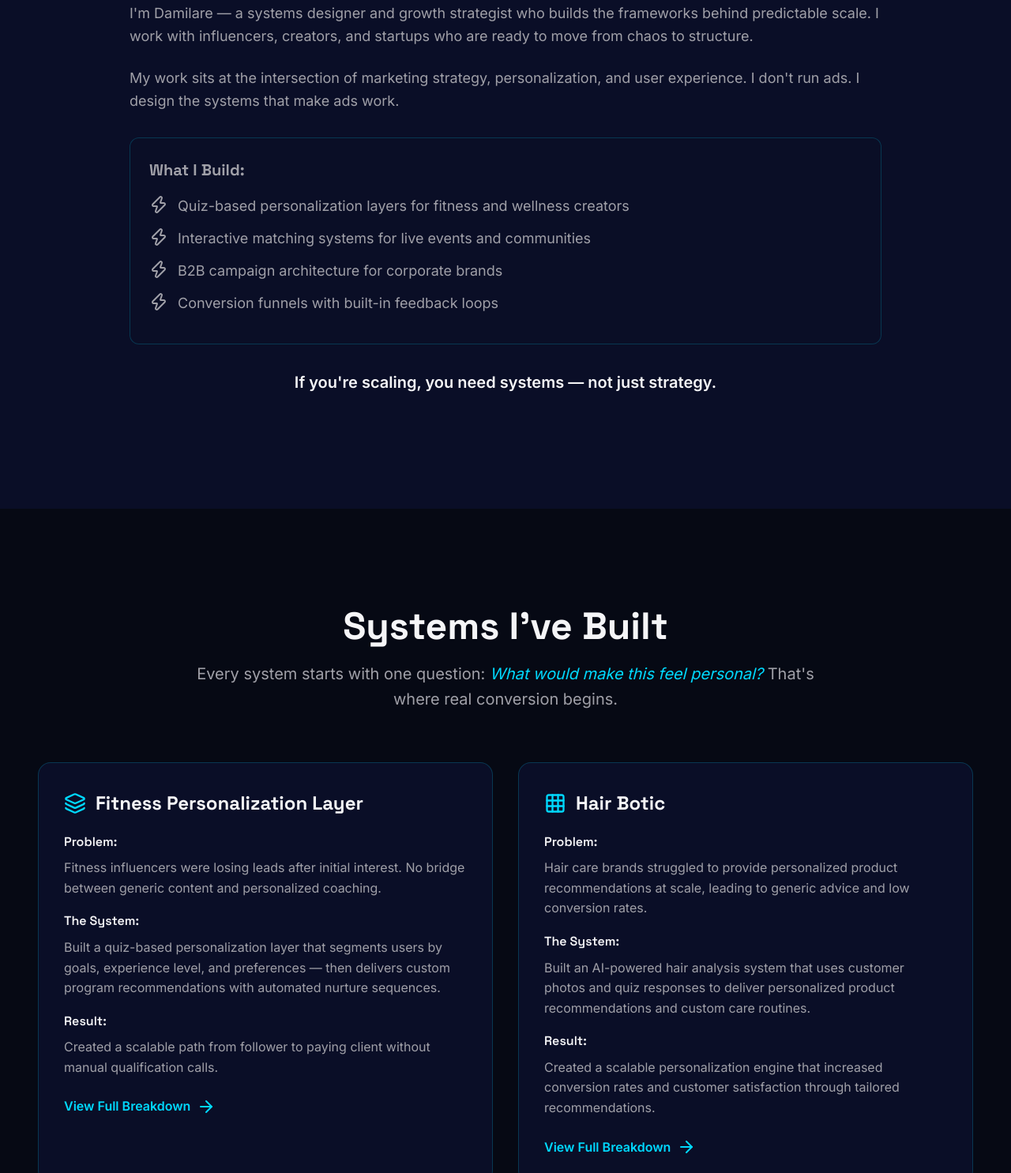
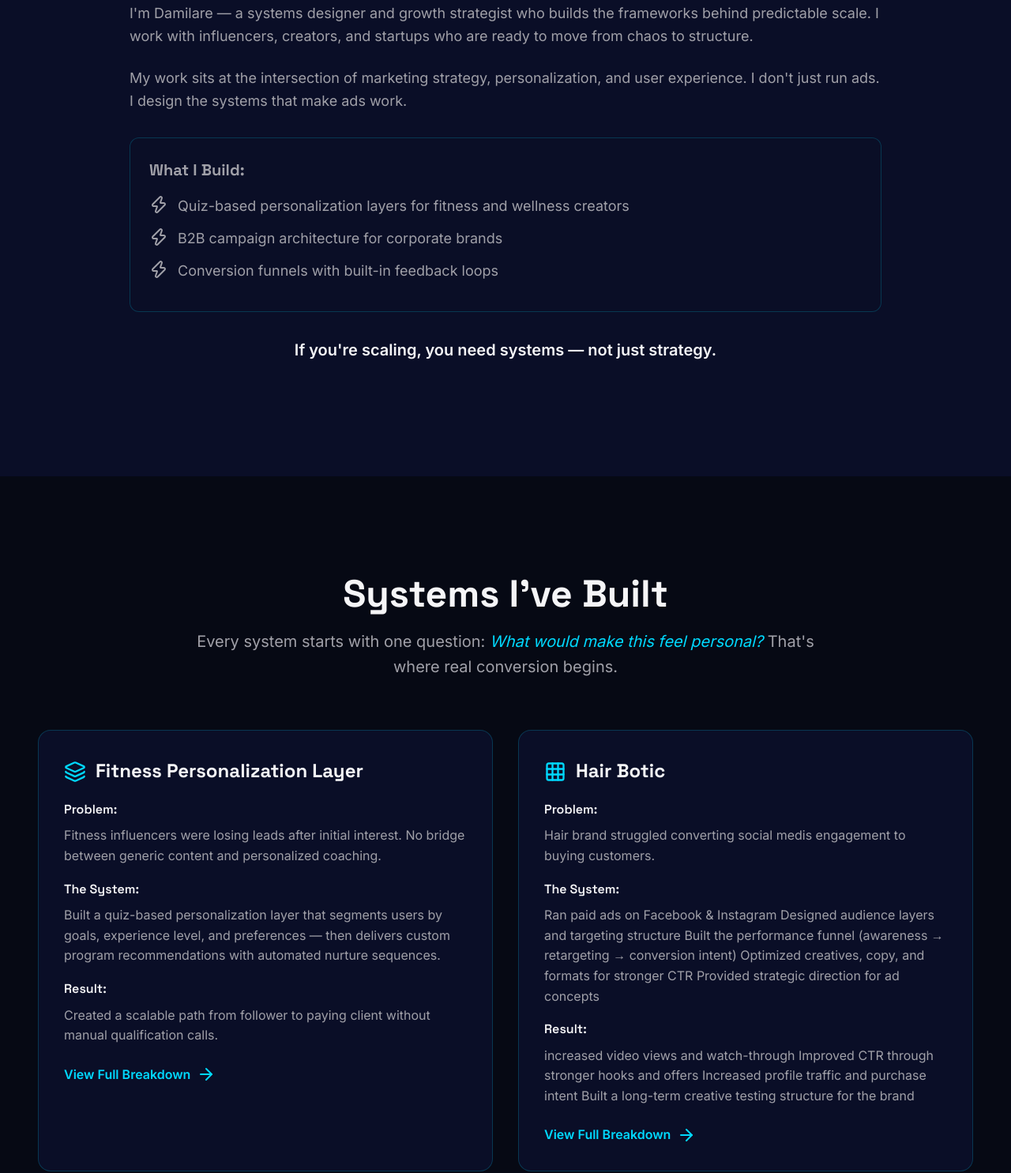
Before and after one commit to Datdarey/portfolio, a plain HTML site: page index.html in a window 1280 px wide. Shown: the part 1048-2533 px from the top of the page at 79% size. Drawn offline with nearby package versions, Linux system fonts and the light colour scheme.

Commit message:
Update index.html

```diff
--- a/index.html
+++ b/index.html
@@ -76,7 +76,7 @@
             <div class="intro-content">
                 <p>I'm Damilare — a systems designer and growth strategist who builds the frameworks behind predictable scale. I work with influencers, creators, and startups who are ready to move from chaos to structure.</p>
 
-                <p>My work sits at the intersection of marketing strategy, personalization, and user experience. I don't run ads. I design the systems that make ads work.</p>
+                <p>My work sits at the intersection of marketing strategy, personalization, and user experience. I don't just run ads. I design the systems that make ads work.</p>
 
                 <div class="feature-box">
                     <h3>What I Build:</h3>
@@ -85,10 +85,8 @@
                             <i data-lucide="zap"></i>
                             <span>Quiz-based personalization layers for fitness and wellness creators</span>
                         </li>
-                        <li>
-                            <i data-lucide="zap"></i>
-                            <span>Interactive matching systems for live events and communities</span>
-                        </li>
+
+
                         <li>
                             <i data-lucide="zap"></i>
                             <span>B2B campaign architecture for corporate brands</span>
@@ -136,7 +134,7 @@
                             <p>Created a scalable path from follower to paying client without manual qualification calls.</p>
                         </div>
                     </div>
-                    <a href="YOUR_GOOGLE_DOC_LINK_HERE" target="_blank" rel="noopener noreferrer" class="case-link">
+                    <a href="https://docs.google.com/document/d/1LY-GBC8bdIXoxJwk66pgv24gH--GLQNG7-M-wfPVPPU/edit?usp=sharing" target="_blank" rel="noopener noreferrer" class="case-link">
                         View Full Breakdown
                         <i data-lucide="arrow-right"></i>
                     </a>
@@ -151,18 +149,29 @@
                     <div class="case-content">
                         <div class="case-block">
                             <h4>Problem:</h4>
-                            <p>Hair care brands struggled to provide personalized product recommendations at scale, leading to generic advice and low conversion rates.</p>
+                            <p>Hair brand struggled converting social medis engagement to buying customers.</p>
                         </div>
                         <div class="case-block">
                             <h4>The System:</h4>
-                            <p>Built an AI-powered hair analysis system that uses customer photos and quiz responses to deliver personalized product recommendations and custom care routines.</p>
+                            <p>Ran paid ads on Facebook & Instagram
+Designed audience layers and targeting structure
+Built the performance funnel (awareness → retargeting → conversion intent)
+Optimized creatives, copy, and formats for stronger CTR
+Provided strategic direction for ad concepts
+
+
+
                         </div>
                         <div class="case-block">
                             <h4>Result:</h4>
-                            <p>Created a scalable personalization engine that increased conversion rates and customer satisfaction through tailored recommendations.</p>
+                            <p>increased video views and watch-through
+Improved CTR through stronger hooks and offers
+Increased profile traffic and purchase intent
+Built a long-term creative testing structure for the brand
+</p>
                         </div>
                     </div>
-                    <a href="YOUR_GOOGLE_DOC_LINK_HERE" target="_blank" rel="noopener noreferrer" class="case-link">
+                    <a href="https://docs.google.com/document/d/1-ixFRyMqMOUadS-m1_Qvm6PlSWYNWkjnYYnS0BsosYs/edit?usp=sharing" rel="noopener noreferrer" class="case-link">
                         View Full Breakdown
                         <i data-lucide="arrow-right"></i>
                     </a>
@@ -299,7 +308,7 @@
                 Dive deeper into my systems thinking, process documentation, and additional case studies.
             </p>
 
-            <a href="YOUR_PORTFOLIO_GOOGLE_DOC_LINK_HERE" target="_blank" rel="noopener noreferrer" class="portfolio-link">
+            <a href="https://docs.google.com/document/d/1-ixFRyMqMOUadS-m1_Qvm6PlSWYNWkjnYYnS0BsosYs/edit?usp=sharing" target="_blank" rel="noopener noreferrer" class="portfolio-link">
                 <div class="portfolio-icon">
                     <i data-lucide="layers"></i>
                 </div>
```
